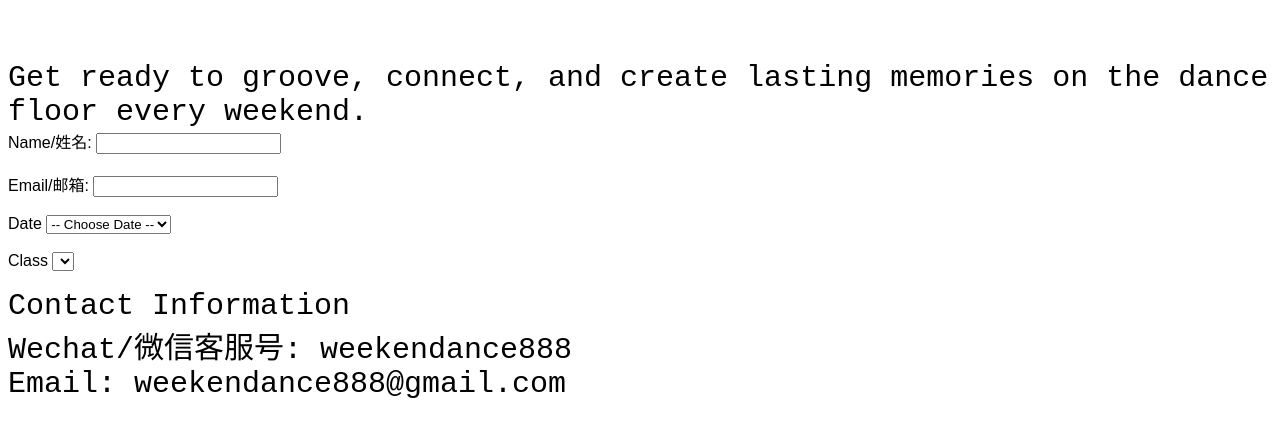
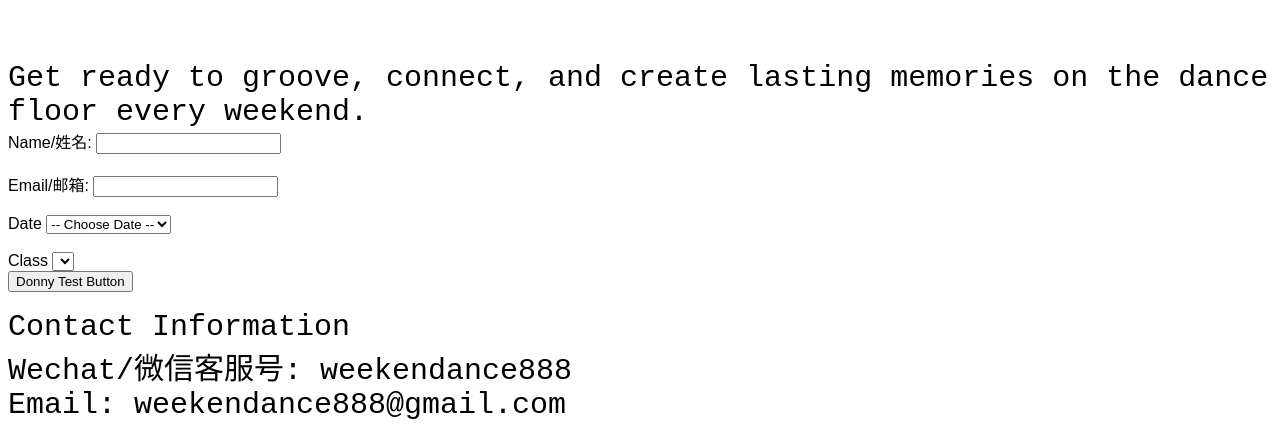
Before and after one commit to weekend-dance/weekend-dance.github.io, a plain HTML site: page index.html in a window 1280 px wide. Shown: the part 752-1182 px from the top of the page. Before the commit the page ends 1161 px from the top, so only its background shows below. Drawn offline with Linux system fonts and the light colour scheme.

Commit message:
Add Donny Test Button

```diff
--- a/index.html
+++ b/index.html
@@ -43,6 +43,8 @@
             <select name="slct2" id="slct2"></select>
         </div>
 
+        <button onclick="doSheetsTest()">Donny Test Button</button> <!-- @Vita: Delete whenever you want-->
+
     </div>
 
 
--- a/js/main.js
+++ b/js/main.js
@@ -0,0 +1,3 @@
+function doSheetsTest() {
+    alert("hi");
+}
```
